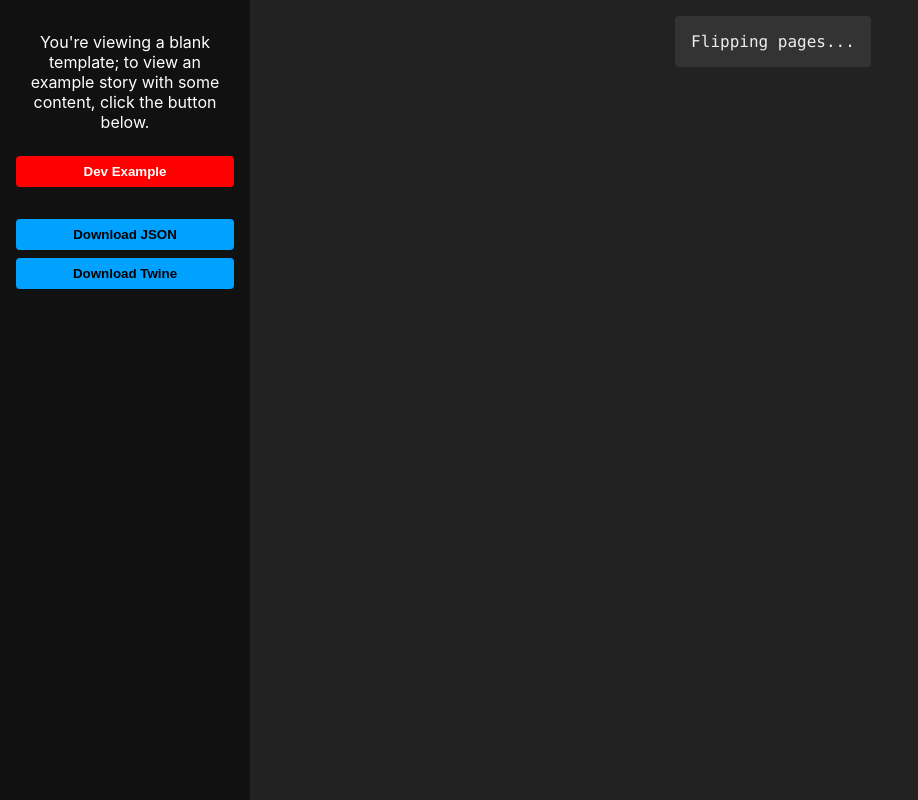
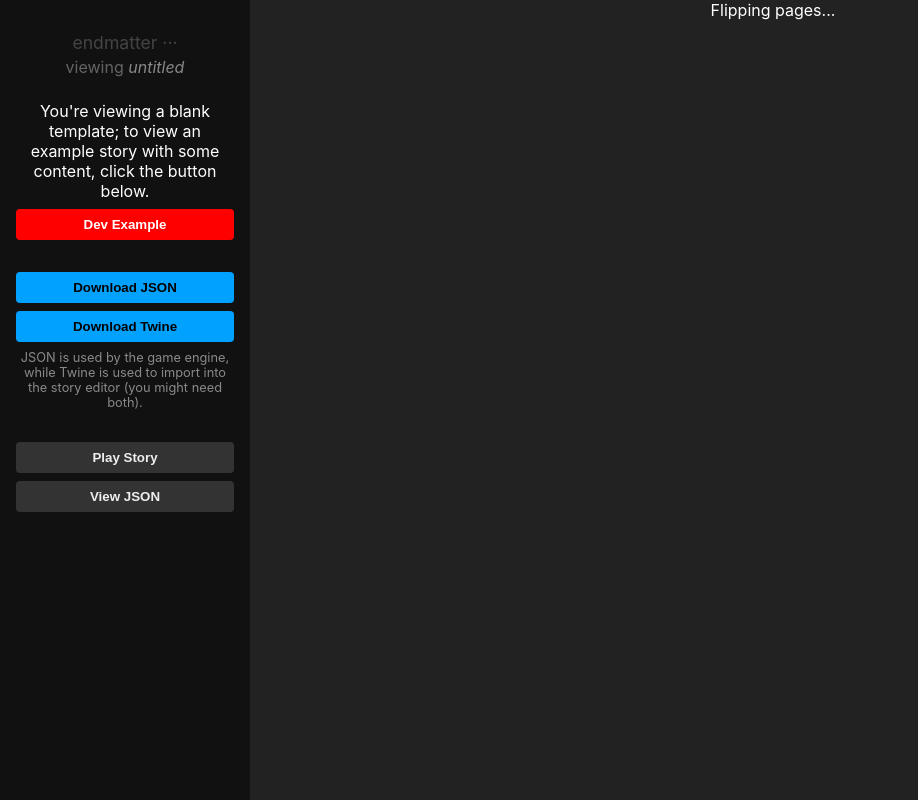
Before and after one commit to superhawk610/endmatter, a React app: page /#story in a window 1280 px wide. Shown: the whole page, without its empty margins (0-918 px from the left). Built offline with nearby package versions, Linux system fonts and the light colour scheme.

Commit message:
complete story editor

```diff
--- a/src/App.css
+++ b/src/App.css
@@ -4,7 +4,7 @@
   box-sizing: border-box;
 }
 
-html, body {
+html, body, p {
   margin: 0;
   padding: 0;
   font-family: BlinkMacSystemFont, -apple-system, "Segoe UI", "Roboto", "Oxygen", "Ubuntu", "Cantarell", "Fira Sans", "Droid Sans", "Helvetica Neue", "Helvetica", "Arial", sans-serif;
@@ -12,7 +12,7 @@ html, body {
 
 /* app styles */
 
-#root {
+body {
   background: #222;
   color: #fff;
 }
@@ -39,6 +39,16 @@ button:hover {
   background: #0087d6;
 }
 
+button.red {
+  background: #f00;
+  color: #fff;
+}
+
+button.gray {
+  background: #333;
+  color: #eee;
+}
+
 .sidebar {
   background: #111;
   padding: 1rem;
@@ -50,20 +60,45 @@ button:hover {
   justify-content: flex-start;
 }
 
-.document-container {
+.sidebar .header {
+  font-size: 1.1rem;
+  color: #444;
+  text-align: center;
+  width: 100%;
+  margin-top: 1rem;
+}
+
+.sidebar .story-title {
+  color: #888;
+  text-align: center;
+  width: 100%;
+  margin: -0.25rem 0 1rem 0;
+}
+
+.container {
   display: flex;
   align-items: stretch;
   justify-content: center;
   overflow-y: auto;
 }
 
-.document-container .document {
+.container .document,
+.container .story {
   background: #333;
   color: #eee;
   padding: 1rem;
+  overflow-x: auto;
+  border-radius: 4px;
+}
+
+.container .document {
   width: 100%;
   max-width: 1000px;
   font-family: 'Dank Mono', 'Fira Code', 'Consolas', monospace;
-  overflow-x: auto;
-  border-radius: 4px;
 }
+
+.container .story {
+  margin-top: 2rem;
+  min-height: 200px;
+  width: 500px;
+}
--- a/src/App.tsx
+++ b/src/App.tsx
@@ -2,7 +2,9 @@ import React from 'react';
 import { render } from 'react-dom';
 import './App.css';
 
+import { RouterProvider, Router, Route, Redirect } from './Router';
 import { AppProvider } from './AppContext';
+import { Story } from './Story';
 import { Sidebar } from './Sidebar';
 import { Document } from './Document';
 
@@ -10,7 +12,18 @@ function App() {
   return (
     <div className="app">
       <Sidebar />
-      <Document />
+      <Router>
+        {/* matches story OR story/:pid */}
+        <Route match={/story\/?(.*)/}>
+          <Story />
+        </Route>
+        <Route match="json">
+          <Document />
+        </Route>
+        <Route>
+          <Redirect to="story" />
+        </Route>
+      </Router>
     </div>
   );
 }
@@ -18,9 +31,11 @@ function App() {
 const root = document.getElementById('root');
 render(
   <React.StrictMode>
-    <AppProvider>
-      <App />
-    </AppProvider>
+    <RouterProvider>
+      <AppProvider>
+        <App />
+      </AppProvider>
+    </RouterProvider>
   </React.StrictMode>,
   root
 );
--- /dev/null
+++ b/src/Container.tsx
@@ -0,0 +1,11 @@
+import React from 'react';
+
+export function Container({ children }: { children?: any }) {
+  return (
+    <div className="container">
+      <div style={{ height: '100%' }}>
+        <div style={{ paddingBottom: '1px' }}>{children}</div>
+      </div>
+    </div>
+  );
+}
--- a/src/Document.tsx
+++ b/src/Document.tsx
@@ -1,18 +1,15 @@
 import React from 'react';
+import { Container } from './Container';
 import { useAppContext } from './AppContext';
 
 export function Document() {
   const { story } = useAppContext();
 
   return (
-    <div className="document-container">
-      <div style={{ height: '100%' }}>
-        <div style={{ paddingBottom: '1px' }}>
-          <pre className="document">
-            {story ? JSON.stringify(story, null, 2) : 'Flipping pages...'}
-          </pre>
-        </div>
-      </div>
-    </div>
+    <Container>
+      <pre className="document">
+        {story ? JSON.stringify(story, null, 2) : 'Flipping pages...'}
+      </pre>
+    </Container>
   );
 }
--- /dev/null
+++ b/src/Router.tsx
@@ -0,0 +1,108 @@
+import React, {
+  Children,
+  isValidElement,
+  createContext,
+  useContext,
+  useState,
+  useEffect,
+} from 'react';
+
+export interface RouterContext {
+  hash: string;
+  matches: string[] | null;
+  navigateTo: (hash: string) => void;
+}
+
+const RouterContext = createContext<RouterContext>({} as RouterContext);
+
+export function useRouter() {
+  return useContext(RouterContext);
+}
+
+export function RouterProvider({ children }: { children?: any }) {
+  const [hash, setHash] = useState(window.location.hash);
+
+  const navigateTo = (newHash: string) => {
+    setHash(newHash);
+    window.history.pushState(null, document.title, `#${newHash}`);
+  };
+
+  useEffect(() => {
+    // remove leading '#'
+    const handler = (e: any) => setHash(e.target.location.hash.slice(1));
+
+    window.addEventListener('popstate', handler);
+    return () => window.removeEventListener('popstate', handler);
+  }, []);
+
+  return (
+    <RouterContext.Provider value={{ hash, matches: null, navigateTo }}>
+      {children}
+    </RouterContext.Provider>
+  );
+}
+
+/**
+ * Expects `children` to be an array of `Route` components, and will render
+ * the first matching child, or nothing if no children match.
+ */
+export function Router({ children }: { children?: any }) {
+  const routerCtx = useRouter();
+  const { hash } = routerCtx;
+
+  let matches = null;
+  let activeRoute: any | null = null;
+  React.Children.forEach(children, child => {
+    if (activeRoute || !isValidElement(child)) {
+      return;
+    }
+
+    const { match } = child.props as RouteProps;
+    if (!match || (typeof match === 'string' && hash === match)) {
+      activeRoute = child;
+      return;
+    }
+
+    if (typeof match !== 'string') {
+      const routeMatches = hash.match(match);
+      if (routeMatches) {
+        matches = routeMatches.slice(1);
+        activeRoute = child;
+      }
+    }
+  });
+
+  return (
+    <RouterContext.Provider value={{ ...routerCtx, matches }}>
+      {activeRoute}
+    </RouterContext.Provider>
+  );
+}
+
+export interface RouteProps {
+  match?: RegExp | string;
+  children?: any;
+}
+
+/**
+ * Will render when `match` matches the current router hash, or will always
+ * render if `match` isn't provided (actual rendering logic is handled by
+ * parent `<Router />` component). If a string is provided for `match`, will
+ * only match when the hash is exactly that string.
+ */
+export function Route({ children }: RouteProps) {
+  return <>{children}</>;
+}
+
+/**
+ * When rendered, redirect the user to the given route hash.
+ */
+export function Redirect({ to }: { to: string }): React.ReactElement {
+  const { navigateTo } = useRouter();
+
+  useEffect(() => {
+    navigateTo(to);
+  });
+
+  return null;
+}
--- a/src/Sidebar.tsx
+++ b/src/Sidebar.tsx
@@ -1,5 +1,6 @@
 import React from 'react';
 import { useAppContext } from './AppContext';
+import { useRouter } from './Router';
 
 function download(filename: string, contents: string, mimeType = 'text/plain') {
   const el = document.createElement('a');
@@ -16,6 +17,7 @@ function download(filename: string, contents: string, mimeType = 'text/plain') {
 
 export function Sidebar() {
   const { twine, story } = useAppContext();
+  const { navigateTo } = useRouter();
 
   const downloadJSON = () =>
     download(
@@ -27,6 +29,10 @@ export function Sidebar() {
   const downloadTwine = () =>
     download(`${story.name || 'story'}.html`, twine.outerHTML, 'text/html');
 
+  const playStory = () => navigateTo('story');
+
+  const viewJSON = () => navigateTo('json');
+
   let devButton = null;
   if (process.env.NODE_ENV !== 'production') {
     if (!window.location.href.match(/dev/)) {
@@ -37,7 +43,7 @@ export function Sidebar() {
             content, click the button below.
           </p>
           <button
-            style={{ background: 'red', color: 'white' }}
+            className="red"
             onClick={() => (window.location.href = '/dev.html')}
           >
             Dev Example
@@ -50,9 +56,25 @@ export function Sidebar() {
 
   return (
     <div className="sidebar">
+      <p className="header">endmatter &middot;&middot;&middot;</p>
+      <p className="story-title">
+        <span style={{ opacity: 0.7 }}>viewing</span>{' '}
+        {story?.name || <em>untitled</em>}
+      </p>
       {devButton}
       <button onClick={downloadJSON}>Download JSON</button>
       <button onClick={downloadTwine}>Download Twine</button>
+      <p style={{ fontSize: '0.8rem', opacity: 0.5, textAlign: 'center' }}>
+        JSON is used by the game engine, while Twine is used to import into the
+        story editor (you might need both).
+      </p>
+      <div style={{ height: '1rem' }} />
+      <button className="gray" onClick={playStory}>
+        Play Story
+      </button>
+      <button className="gray" onClick={viewJSON}>
+        View JSON
+      </button>
     </div>
   );
 }
--- /dev/null
+++ b/src/Story.tsx
@@ -0,0 +1,102 @@
+import React, { useEffect, useState } from 'react';
+import { Container } from './Container';
+import { useAppContext, Passage } from './AppContext';
+import { useRouter, Redirect } from './Router';
+
+export function Story(): React.ReactElement {
+  const [passage, setPassage] = useState<Passage | null>(null);
+  const [missingPassage, setMissingPassage] = useState(false);
+  const { story } = useAppContext();
+  const { matches, navigateTo } = useRouter();
+
+  let match = matches[0] ? parseInt(matches[0]) : -1;
+  if (Number.isNaN(match)) {
+    console.warn(`attempted to navigate to invalid passage "${matches[0]}"`);
+    match = -1;
+  }
+
+  useEffect(() => {
+    if (!story) return;
+
+    const pid = match === -1 ? story.startNode : match;
+    for (const passage of story.passages) {
+      if (passage.pid === pid) {
+        setPassage(passage);
+        return;
+      }
+    }
+
+    setMissingPassage(true);
+  }, [story, match]);
+
+  if (!passage) {
+    return (
+      <Container>
+        {missingPassage
+          ? "Uh-oh! Couldn't find that passage."
+          : 'Flipping pages...'}
+      </Container>
+    );
+  }
+
+  if (match === -1) {
+    return <Redirect to={`story/${passage.pid}`} />;
+  }
+
+  const testing = window.location.href.match(/test/);
+
+  const goBack = () => window.history.back();
+
+  const startOver = () => navigateTo(`story/${story.startNode}`);
+
+  const handleClick = (pid: number) => pid && navigateTo(`story/${pid}`);
+
+  return (
+    <Container>
+      <pre className="story">{passage.text}</pre>
+      <div>
+        {passage.links.map((link, index) => (
+          <button
+            key={link.pid || index}
+            title={`${link.link}${link.broken ? ' (broken)' : ''}`}
+            aria-label={`link named ${link.name} pointing to ${link.link}${
+              link.broken ? ' that is broken' : ''
+            }`}
+            style={{ marginRight: '0.5rem' }}
+            className={link.broken ? 'red' : ''}
+            onClick={() => handleClick(link.pid)}
+          >
+            {link.name} {link.broken && ' (broken)'}
+          </button>
+        ))}
+      </div>
+      {match !== story.startNode && (
+        <div style={{ marginTop: '1rem' }}>
+          <button
+            className="gray"
+            style={{ marginRight: '0.5rem' }}
+            onClick={goBack}
+          >
+            Go Back
+          </button>
+          <button
+            className="gray"
+            style={{ marginRight: '0.5rem' }}
+            onClick={startOver}
+          >
+            Start Over
+          </button>
+        </div>
+      )}
+      {testing && (
+        <div style={{ marginTop: '1rem' }}>
+          <pre className="document">
+            <span style={{ opacity: 0.7 }}>/* passage meta */</span>
+            {'\n\n'}
+            {JSON.stringify(passage.meta, null, 2) || 'none'}
+          </pre>
+        </div>
+      )}
+    </Container>
+  );
+}
```
